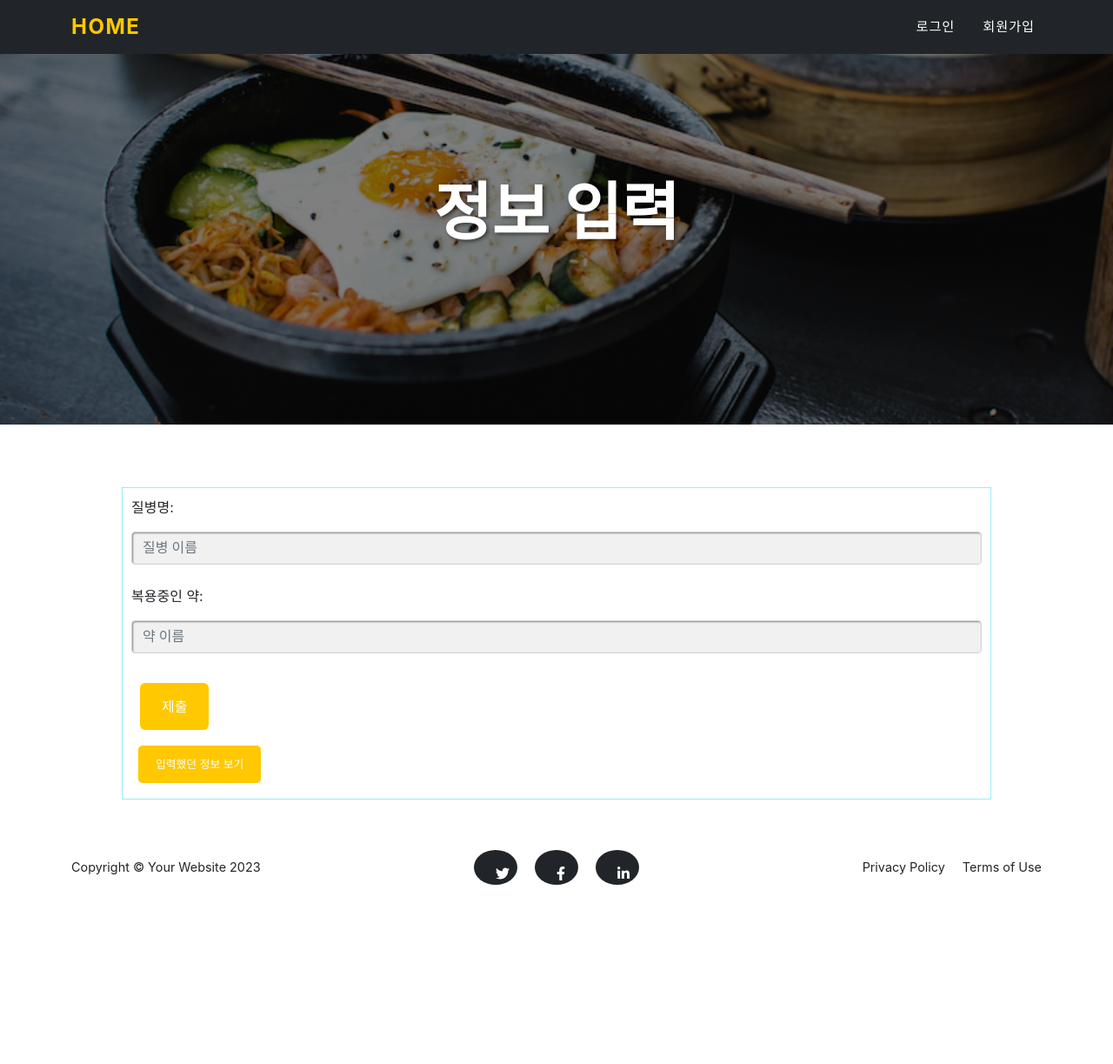
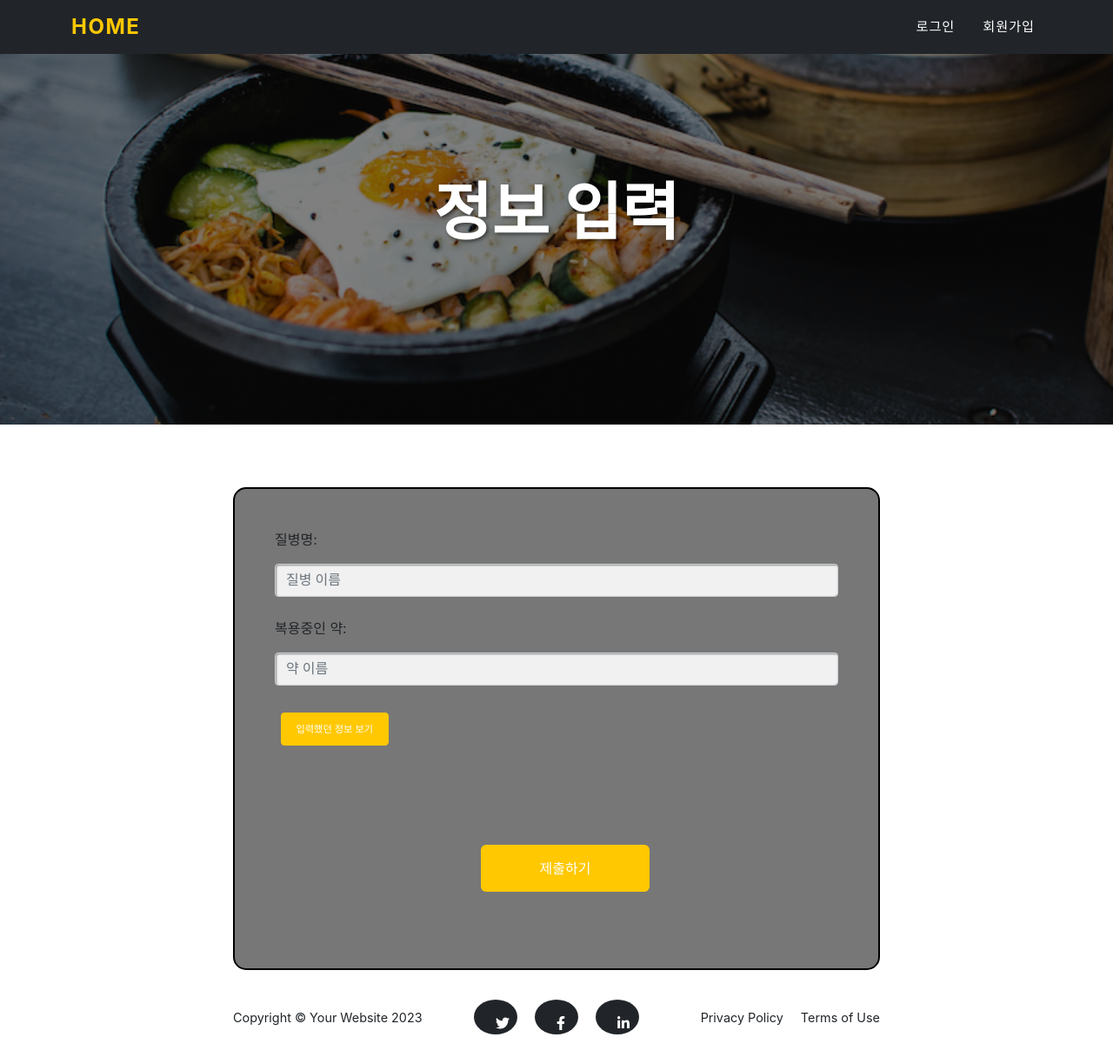
Before and after one commit to kwonhwijun/recipe_web, a Django app: page /input/ in a window 1280 px wide. Shown: the whole page at 87% size. Before the commit the page ends 1017 px from the top, so only its background shows below. Run offline with Django 3.2, Linux system fonts and the light colour scheme; some libraries are stand-ins or nearby versions; some web fonts are replaced.

Commit message:
input page + 안쓰는 페이지 지움

```diff
--- a/web1/polls/templates/polls/home.html
+++ b/web1/polls/templates/polls/home.html
@@ -20,7 +20,6 @@
 				<a class="btn btn-primary btn-xl text-uppercase" href="{% url 'polls:input' %}">추천 받기</a>
 			</div>
         </header>
-        <button><a href="/testpage">유사도 출력 테스트page</a></button>
         <!-- Services-->
         <section class="page-section" id="services">
             <div class="container">
--- a/web1/polls/templates/polls/input.html
+++ b/web1/polls/templates/polls/input.html
@@ -11,15 +11,31 @@
 
     <style>
         .border-div{
-            border: 1px solid #9eecf1;
+            border: 2px solid black;
             padding: 10px;
+            border-radius: 15px;
         }
         #hide-btn{
-            zoom:0.8;
+            zoom:0.7;
         }
         .btn-info{
             zoom: 0.65;
         }
+        .input-info {
+            display: flex;
+            flex-direction: column;
+            align-items: flex-start;
+        }
+
+        .submit-class {
+            margin-top: auto;
+            padding-top: 15%;
+            padding-bottom: 5%;
+            display: flex;
+            justify-content: center;
+            align-items: center;
+        }
+
     </style>
 </head>
 <body id="page-top">
@@ -30,10 +46,11 @@
 			<div class="masthead-heading text-uppercase">정보 입력</div>
         </header>
         <!-- Services-->
-        <div class="paading-div" style="padding-left: 10%; padding-right: 10%">
+        <div class="paading-div" style="padding-left: 20%; padding-right: 20%">
             <div class="container mt-5">
                 <br>
-                <div class="border-div">
+                <div class="border-div" style="background-color: #777">
+                <div class="border-div-in" style="margin: 5%;">
                 <form action="{% url 'polls:input_result' %}" method="POST">
                     {% csrf_token %}
                     <div class="mb-3">
@@ -54,28 +71,23 @@
                             {% endfor %}
                         </datalist>
                     </div>
-                    <button type="submit" id="input-value" class="btn btn-primary">제출</button>
-                </form>
+                    <div class='input-info'>
                         <input type="button" id="hide-btn" value="입력했던 정보 보기" class="btn btn-primary">
                             <div id="user-result">
                                 <!--여기에 입력한값 출력-->
                             </div>
                         </input>
                     </div>
+                    <div class='submit-class'>
+                        <div style="width:30%;">
+                            <button type="submit" id="input-value" class="btn btn-primary" style="width:100%;">제출하기</button>
                         </div>
-            <br>
-                <!-- 레시피명 입력 -->
-                {% comment %} <div class="border-div">
-                <form action="{% url 'polls:input_recipe' %}" method="POST">
-                    {% csrf_token %}
-                    <div class="mb-3">
-                        <label for="recipe" class="form-label">선호 음식명: </label>
-                        <input type="text" class="form-control" id="recipe" name="recipe" placeholder="선호 음식 종류">
                     </div>
-                    <button type="submit" class="btn btn-primary">제출</button>
                 </form>
-                </div> {% endcomment %}
                 </div>
+                </div>
+            </div>
+            <div>
         </div>
         <!-- Footer-->
         <footer class="footer py-4">
@@ -250,8 +262,6 @@
                 }
             });
         });
-
-
         $("#hide-btn").on("click", function () {
             $('#user-result').toggle() // 숨김처리 했던 입력정보 출력하기!
         });
--- a/web1/polls/templates/polls/output.html
+++ /dev/null
@@ -1 +0,0 @@
-<div>{{output}}</div>
```
Also changed, not shown: web1/polls/templates/polls/input_result.html (deleted, +0 -64 lines), web1/polls/templates/polls/recipe.html (+0 -7 lines), web1/polls/templates/polls/testpage.html (deleted, +0 -10 lines), web1/db.sqlite3. Lines whose indentation alone changed are shown as unchanged.
